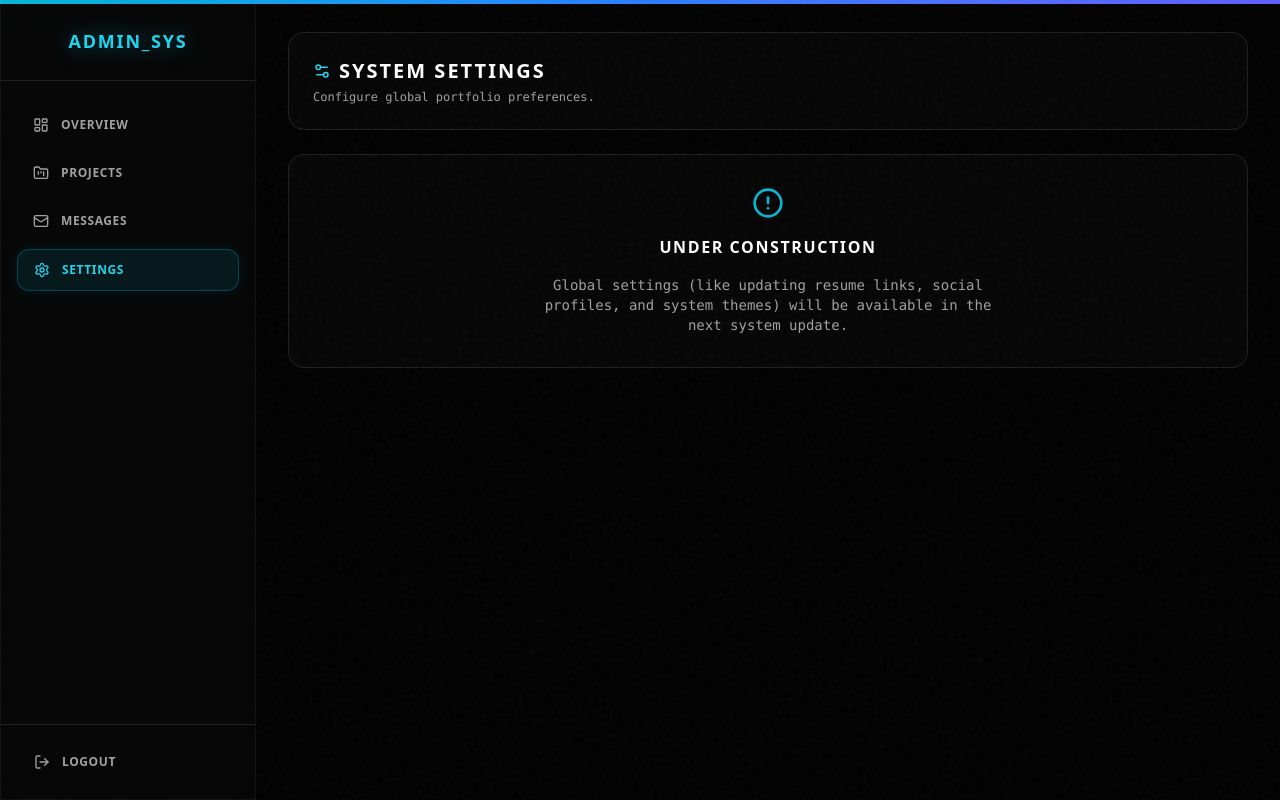
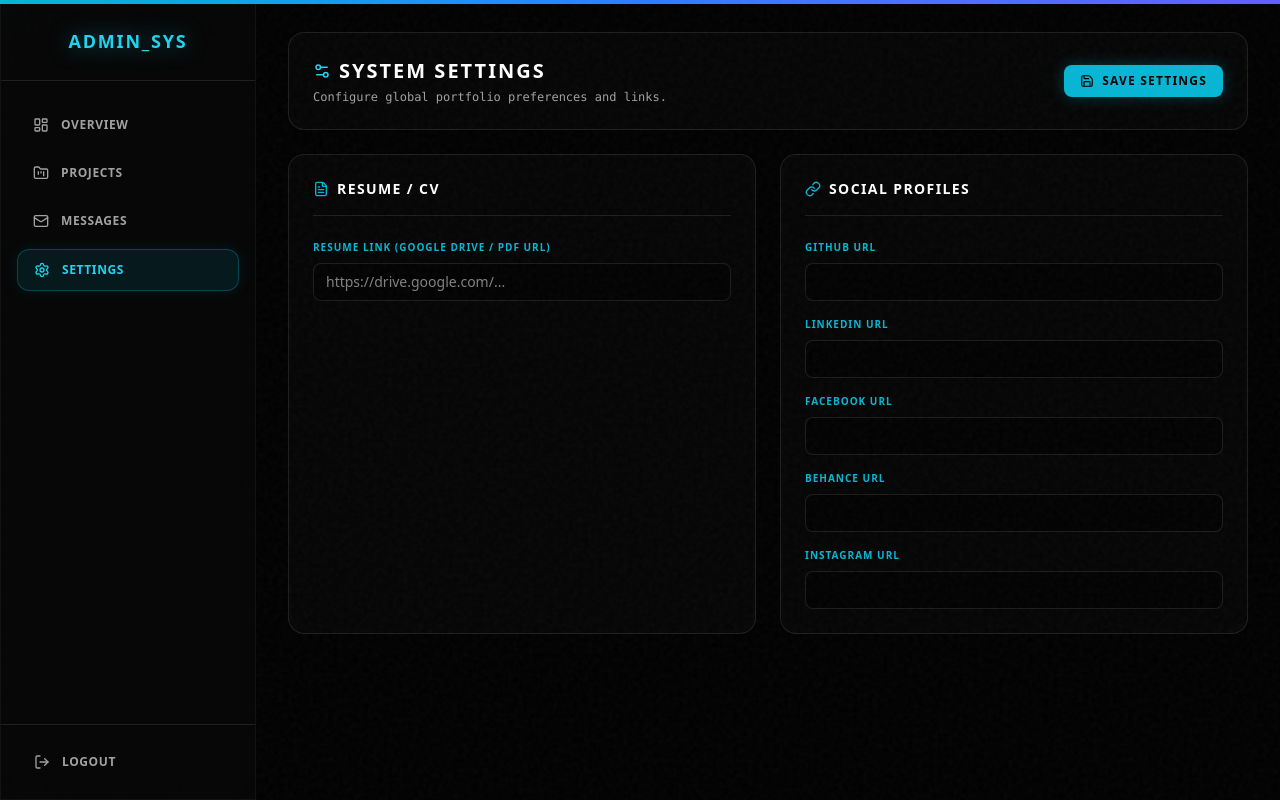
Before and after one commit to labibfohayer/portfolio, a Next.js app: page /admin/dashboard/settings in a window 1280 px wide. Built offline with nearby package versions, Linux system fonts and the light colour scheme; no server answers; the database is empty.

Commit message:
feat: implemented fully functional global settings for resume and social links

```diff
--- a/src/app/admin/dashboard/settings/page.tsx
+++ b/src/app/admin/dashboard/settings/page.tsx
@@ -1,23 +1,138 @@
 "use client";
 
-import { Settings2, AlertCircle } from "lucide-react";
+import { useState, useEffect } from "react";
+import { Settings2, Save, Loader2, Link as LinkIcon, FileText } from "lucide-react";
 
 export default function SettingsManager() {
+  const [settings, setSettings] = useState({
+    resumeLink: "",
+    githubUrl: "",
+    linkedinUrl: "",
+    facebookUrl: "",
+    behanceUrl: "",
+    instagramUrl: "",
+  });
+
+  const [loading, setLoading] = useState(true);
+  const [isSaving, setIsSaving] = useState(false);
+  const [saveStatus, setSaveStatus] = useState<string | null>(null);
+
+  useEffect(() => {
+    fetch('/api/settings')
+      .then(res => res.json())
+      .then(data => {
+        if (data.success && data.settings) {
+          setSettings(data.settings);
+        }
+        setLoading(false);
+      });
+  }, []);
+
+  const handleSave = async () => {
+    setIsSaving(true);
+    setSaveStatus(null);
+    try {
+      const res = await fetch("/api/settings", {
+        method: "POST",
+        headers: { "Content-Type": "application/json" },
+        body: JSON.stringify(settings),
+      });
+      const data = await res.json();
+      if (data.success) {
+        setSaveStatus("Settings updated successfully!");
+        setTimeout(() => setSaveStatus(null), 3000);
+      } else {
+        setSaveStatus(`Error: ${data.message}`);
+      }
+    } catch (err: any) {
+      setSaveStatus(`Error: ${err.message}`);
+    }
+    setIsSaving(false);
+  };
+
+  const handleChange = (e: React.ChangeEvent<HTMLInputElement>) => {
+    setSettings(prev => ({ ...prev, [e.target.name]: e.target.value }));
+  };
+
+  if (loading) {
+    return <div className="text-cyan-400 font-mono animate-pulse max-w-5xl mx-auto">Loading settings...</div>;
+  }
+
   return (
     <div className="max-w-5xl mx-auto flex flex-col gap-6">
-      <div className="glass-card p-6 rounded-2xl border border-white/10">
-        <h1 className="text-xl font-display font-bold text-white tracking-widest uppercase flex items-center gap-2">
-          <Settings2 size={18} className="text-cyan-400" /> System Settings
-        </h1>
-        <p className="text-neutral-400 text-xs font-mono mt-1">Configure global portfolio preferences.</p>
+      <div className="flex flex-col sm:flex-row sm:items-center justify-between gap-4 glass-card p-6 rounded-2xl border border-white/10">
+        <div>
+          <h1 className="text-xl font-display font-bold text-white tracking-widest uppercase flex items-center gap-2">
+            <Settings2 size={18} className="text-cyan-400" /> System Settings
+          </h1>
+          <p className="text-neutral-400 text-xs font-mono mt-1">Configure global portfolio preferences and links.</p>
+        </div>
+        <button
+          onClick={handleSave}
+          disabled={isSaving}
+          className="px-4 py-2 bg-cyan-500 text-black rounded-lg text-xs font-bold tracking-widest uppercase hover:bg-cyan-400 transition-colors flex items-center gap-2 shadow-[0_0_15px_rgba(var(--theme-rgb),0.3)] disabled:opacity-50"
+        >
+          {isSaving ? <Loader2 size={14} className="animate-spin" /> : <Save size={14} />}
+          SAVE SETTINGS
+        </button>
       </div>
 
-      <div className="glass-card p-8 rounded-2xl border border-cyan-500/20 bg-cyan-950/10 text-center flex flex-col items-center justify-center gap-4">
-        <AlertCircle size={32} className="text-cyan-500" />
-        <h2 className="text-white font-bold tracking-widest uppercase">Under Construction</h2>
-        <p className="text-neutral-400 text-sm font-mono max-w-md">
-          Global settings (like updating resume links, social profiles, and system themes) will be available in the next system update.
-        </p>
+      {saveStatus && (
+        <div className={`p-4 rounded-xl text-sm font-mono border ${saveStatus.includes('Error') ? 'bg-red-500/10 border-red-500/30 text-red-400' : 'bg-green-500/10 border-green-500/30 text-green-400'}`}>
+          {saveStatus}
+        </div>
+      )}
+
+      <div className="grid grid-cols-1 md:grid-cols-2 gap-6">
+
+        {/* Resume Settings */}
+        <div className="glass-card p-6 rounded-2xl border border-white/10 flex flex-col gap-4">
+          <div className="flex items-center gap-2 border-b border-white/10 pb-4 mb-2">
+            <FileText size={16} className="text-cyan-500" />
+            <h2 className="font-bold tracking-widest text-white uppercase text-sm">Resume / CV</h2>
+          </div>
+          <div className="flex flex-col gap-2">
+            <label className="text-[10px] text-cyan-500 font-bold tracking-widest uppercase">Resume Link (Google Drive / PDF URL)</label>
+            <input
+              type="text"
+              name="resumeLink"
+              value={settings.resumeLink}
+              onChange={handleChange}
+              placeholder="https://drive.google.com/..."
+              className="bg-black/50 border border-white/10 rounded-lg px-3 py-2 text-sm text-white focus:outline-none focus:border-cyan-500/50"
+            />
+          </div>
+        </div>
+
+        {/* Social Settings */}
+        <div className="glass-card p-6 rounded-2xl border border-white/10 flex flex-col gap-4">
+          <div className="flex items-center gap-2 border-b border-white/10 pb-4 mb-2">
+            <LinkIcon size={16} className="text-cyan-500" />
+            <h2 className="font-bold tracking-widest text-white uppercase text-sm">Social Profiles</h2>
+          </div>
+
+          <div className="flex flex-col gap-2">
+            <label className="text-[10px] text-cyan-500 font-bold tracking-widest uppercase">GitHub URL</label>
+            <input type="text" name="githubUrl" value={settings.githubUrl} onChange={handleChange} className="bg-black/50 border border-white/10 rounded-lg px-3 py-2 text-sm text-white focus:outline-none focus:border-cyan-500/50" />
+          </div>
+          <div className="flex flex-col gap-2">
+            <label className="text-[10px] text-cyan-500 font-bold tracking-widest uppercase">LinkedIn URL</label>
+            <input type="text" name="linkedinUrl" value={settings.linkedinUrl} onChange={handleChange} className="bg-black/50 border border-white/10 rounded-lg px-3 py-2 text-sm text-white focus:outline-none focus:border-cyan-500/50" />
+          </div>
+          <div className="flex flex-col gap-2">
+            <label className="text-[10px] text-cyan-500 font-bold tracking-widest uppercase">Facebook URL</label>
+            <input type="text" name="facebookUrl" value={settings.facebookUrl} onChange={handleChange} className="bg-black/50 border border-white/10 rounded-lg px-3 py-2 text-sm text-white focus:outline-none focus:border-cyan-500/50" />
+          </div>
+          <div className="flex flex-col gap-2">
+            <label className="text-[10px] text-cyan-500 font-bold tracking-widest uppercase">Behance URL</label>
+            <input type="text" name="behanceUrl" value={settings.behanceUrl} onChange={handleChange} className="bg-black/50 border border-white/10 rounded-lg px-3 py-2 text-sm text-white focus:outline-none focus:border-cyan-500/50" />
+          </div>
+          <div className="flex flex-col gap-2">
+            <label className="text-[10px] text-cyan-500 font-bold tracking-widest uppercase">Instagram URL</label>
+            <input type="text" name="instagramUrl" value={settings.instagramUrl} onChange={handleChange} className="bg-black/50 border border-white/10 rounded-lg px-3 py-2 text-sm text-white focus:outline-none focus:border-cyan-500/50" />
+          </div>
+        </div>
+
       </div>
     </div>
   );
--- /dev/null
+++ b/src/app/api/settings/route.ts
@@ -0,0 +1,39 @@
+import { NextResponse } from "next/server";
+import connectToDatabase from "@/lib/mongodb";
+import Settings from "@/models/Settings";
+
+export async function GET() {
+  try {
+    await connectToDatabase();
+
+    // Find global settings or create default if not exists
+    let settings = await Settings.findOne({ type: "global" }).lean();
+
+    if (!settings) {
+      const defaultSettings = await Settings.create({ type: "global" });
+      settings = defaultSettings.toObject();
+    }
+
+    return NextResponse.json({ success: true, settings });
+  } catch (error: any) {
+    return NextResponse.json({ success: false, message: error.message }, { status: 500 });
+  }
+}
+
+export async function POST(req: Request) {
+  try {
+    const data = await req.json();
+    await connectToDatabase();
+
+    // Upsert global settings
+    const updatedSettings = await Settings.findOneAndUpdate(
+      { type: "global" },
+      { $set: data },
+      { new: true, upsert: true }
+    );
+
+    return NextResponse.json({ success: true, message: "Settings updated successfully!", settings: updatedSettings });
+  } catch (error: any) {
+    return NextResponse.json({ success: false, message: error.message }, { status: 500 });
+  }
+}
--- a/src/components/Hero.tsx
+++ b/src/components/Hero.tsx
@@ -84,6 +84,17 @@ function Particles() {
 }
 
 export default function Hero() {
+  const [resumeLink, setResumeLink] = useState("#");
+
+  useEffect(() => {
+    fetch('/api/settings')
+      .then(res => res.json())
+      .then(data => {
+        if (data.success && data.settings?.resumeLink) {
+          setResumeLink(data.settings.resumeLink);
+        }
+      });
+  }, []);
   const x = useMotionValue(0);
   const y = useMotionValue(0);
 
@@ -189,6 +200,16 @@ export default function Hero() {
                 <ArrowRight size={16} strokeWidth={3} />
               </a>
             </MagneticButton>
+            <MagneticButton>
+              <a
+                href={resumeLink}
+                target="_blank"
+                rel="noopener noreferrer"
+                className="inline-flex items-center gap-2 px-8 py-3.5 rounded-full border border-cyan-500/50 text-cyan-400 font-extrabold uppercase tracking-widest text-xs transition-colors hover:bg-cyan-500/10"
+              >
+                DOWNLOAD RESUME
+              </a>
+            </MagneticButton>
           </motion.div>
         </div>
 
--- a/src/components/SocialSidebar.tsx
+++ b/src/components/SocialSidebar.tsx
@@ -1,8 +1,27 @@
 "use client";
 
+import { useEffect, useState } from "react";
 import { motion } from "framer-motion";
 
 export default function SocialSidebar() {
+  const [settings, setSettings] = useState({
+    githubUrl: "https://github.com/labibfohayer",
+    linkedinUrl: "https://linkedin.com/in/labib-fohayer",
+    facebookUrl: "https://www.facebook.com/labib.fohayer",
+    behanceUrl: "https://www.behance.net/labibfohayer",
+    instagramUrl: "https://www.instagram.com/labib.fohayer/",
+  });
+
+  useEffect(() => {
+    fetch('/api/settings')
+      .then(res => res.json())
+      .then(data => {
+        if (data.success && data.settings) {
+          setSettings(prev => ({ ...prev, ...data.settings }));
+        }
+      });
+  }, []);
+
   return (
     <motion.div
       initial={{ opacity: 0, x: -20 }}
@@ -12,11 +31,11 @@ export default function SocialSidebar() {
     >
       <div className="w-px h-24 bg-gradient-to-b from-transparent to-cyan-500/50" />
 
-      <a href="https://github.com/labibfohayer" target="_blank" rel="noopener noreferrer" className="text-neutral-400 hover:text-cyan-500 hover:scale-125 transition-all cursor-pointer" title="GitHub">
+      <a href={settings.githubUrl} target="_blank" rel="noopener noreferrer" className="text-neutral-400 hover:text-cyan-500 hover:scale-125 transition-all cursor-pointer" title="GitHub">
         <svg width="20" height="20" viewBox="0 0 24 24" fill="none" stroke="currentColor" strokeWidth="2" strokeLinecap="round" strokeLinejoin="round"><path d="M15 22v-4a4.8 4.8 0 0 0-1-3.5c3 0 6-2 6-5.5.08-1.25-.27-2.48-1-3.5.28-1.15.28-2.35 0-3.5 0 0-1 0-3 1.5-2.64-.5-5.36-.5-8 0C6 2 5 2 5 2c-.3 1.15-.3 2.35 0 3.5A5.403 5.403 0 0 0 4 9c0 3.5 3 5.5 6 5.5-.39.49-.68 1.05-.85 1.65-.17.6-.22 1.23-.15 1.85v4"/><path d="M9 18c-4.51 2-5-2-7-2"/></svg>
       </a>
 
-      <a href="https://linkedin.com/in/labib-fohayer" target="_blank" rel="noopener noreferrer" className="text-neutral-400 hover:text-cyan-500 hover:scale-125 transition-all cursor-pointer" title="LinkedIn">
+      <a href={settings.linkedinUrl} target="_blank" rel="noopener noreferrer" className="text-neutral-400 hover:text-cyan-500 hover:scale-125 transition-all cursor-pointer" title="LinkedIn">
         <svg width="20" height="20" viewBox="0 0 24 24" fill="none" stroke="currentColor" strokeWidth="2" strokeLinecap="round" strokeLinejoin="round"><path d="M16 8a6 6 0 0 1 6 6v7h-4v-7a2 2 0 0 0-2-2 2 2 0 0 0-2 2v7h-4v-7a6 6 0 0 1 6-6z"/><rect width="4" height="12" x="2" y="9"/><circle cx="4" cy="4" r="2"/></svg>
       </a>
 
@@ -24,15 +43,15 @@ export default function SocialSidebar() {
         <svg width="20" height="20" viewBox="0 0 24 24" fill="currentColor"><path d="M18.244 2.25h3.308l-7.227 8.26 8.502 11.24H16.17l-5.214-6.817L4.99 21.75H1.68l7.73-8.835L1.254 2.25H8.08l4.713 6.231zm-1.161 17.52h1.833L7.084 4.126H5.117z"/></svg>
       </a>
 
-      <a href="https://www.facebook.com/labib.fohayer" target="_blank" rel="noopener noreferrer" className="text-neutral-400 hover:text-cyan-500 hover:scale-125 transition-all cursor-pointer" title="Facebook">
+      <a href={settings.facebookUrl} target="_blank" rel="noopener noreferrer" className="text-neutral-400 hover:text-cyan-500 hover:scale-125 transition-all cursor-pointer" title="Facebook">
         <svg width="20" height="20" viewBox="0 0 24 24" fill="none" stroke="currentColor" strokeWidth="2" strokeLinecap="round" strokeLinejoin="round"><path d="M18 2h-3a5 5 0 0 0-5 5v3H7v4h3v8h4v-8h3l1-4h-4V7a1 1 0 0 1 1-1h3z"/></svg>
       </a>
 
-      <a href="https://www.instagram.com/labib.fohayer/" target="_blank" rel="noopener noreferrer" className="text-neutral-400 hover:text-cyan-500 hover:scale-125 transition-all cursor-pointer" title="Instagram">
+      <a href={settings.instagramUrl} target="_blank" rel="noopener noreferrer" className="text-neutral-400 hover:text-cyan-500 hover:scale-125 transition-all cursor-pointer" title="Instagram">
         <svg width="20" height="20" viewBox="0 0 24 24" fill="none" stroke="currentColor" strokeWidth="2" strokeLinecap="round" strokeLinejoin="round"><rect x="2" y="2" width="20" height="20" rx="5" ry="5"/><path d="M16 11.37A4 4 0 1 1 12.63 8 4 4 0 0 1 16 11.37z"/><line x1="17.5" y1="6.5" x2="17.51" y2="6.5"/></svg>
       </a>
 
-      <a href="https://www.behance.net/labibfohayer" target="_blank" rel="noopener noreferrer" className="text-neutral-400 hover:text-cyan-500 hover:scale-125 transition-all cursor-pointer" title="Behance">
+      <a href={settings.behanceUrl} target="_blank" rel="noopener noreferrer" className="text-neutral-400 hover:text-cyan-500 hover:scale-125 transition-all cursor-pointer" title="Behance">
         <svg width="20" height="20" viewBox="0 0 24 24" fill="currentColor"><path d="M22 7h-7v2h7V7zm1.71 7.15c-.18-1.07-.85-2.18-1.99-2.73-1.12-.55-2.58-.68-3.79-.17-1.2.51-2.07 1.54-2.38 2.82-.32 1.34.02 2.8.94 3.82.91 1 2.38 1.4 3.69 1.15 1.31-.25 2.4-1.22 2.87-2.45.24-.62.33-1.28.32-1.94h-5.06c-.02.43.14.86.43 1.17.29.32.74.5 1.18.48.43-.02.83-.24 1.07-.59.18-.26.27-.58.26-.9H23.71zm-5.06-1.53c.04-.43.25-.82.59-1.07.34-.26.79-.37 1.22-.29.43.08.81.33 1.05.7.19.3.29.65.28 1h-3.14zM9.3 5.12H2c-1.1 0-2 .9-2 2v9.77c0 1.1.9 2 2 2h7.3c1.76 0 3.32-.98 4.09-2.53.42-.84.6-1.78.53-2.73-.07-.95-.4-1.85-.95-2.61.88-1.09 1.25-2.54.99-3.95-.27-1.42-1.16-2.62-2.41-3.26-1.26-.65-2.74-.75-4.1-.31-.38.12-.74.27-1.09.46v-3.8zM2 7.12h7.3c.53 0 1.06.13 1.52.37.45.25.82.63 1.05 1.09.22.46.33.98.3 1.5-.03.52-.2 1.01-.5 1.43-.3.42-.71.74-1.18.94.73.23 1.38.68 1.84 1.28.46.6.72 1.33.72 2.08 0 .76-.27 1.5-.75 2.09-.48.6-1.15 1.05-1.9 1.27-.75.22-1.55.22-2.3 0H2v11.77zm2 2v2.24h5.3V9.12H4zm0 4.24v2.53h5.3v-2.53H4z"/></svg>
       </a>
 
--- /dev/null
+++ b/src/models/Settings.ts
@@ -0,0 +1,17 @@
+import mongoose from "mongoose";
+
+const SettingsSchema = new mongoose.Schema(
+  {
+    type: { type: String, default: "global", unique: true },
+    resumeLink: { type: String, default: "#" },
+    githubUrl: { type: String, default: "https://github.com" },
+    linkedinUrl: { type: String, default: "https://linkedin.com" },
+    facebookUrl: { type: String, default: "https://facebook.com" },
+    behanceUrl: { type: String, default: "https://behance.net" },
+    instagramUrl: { type: String, default: "https://instagram.com" },
+    theme: { type: String, default: "cyan" }, // For future expansion
+  },
+  { timestamps: true }
+);
+
+export default mongoose.models.Settings || mongoose.model("Settings", SettingsSchema);
```
